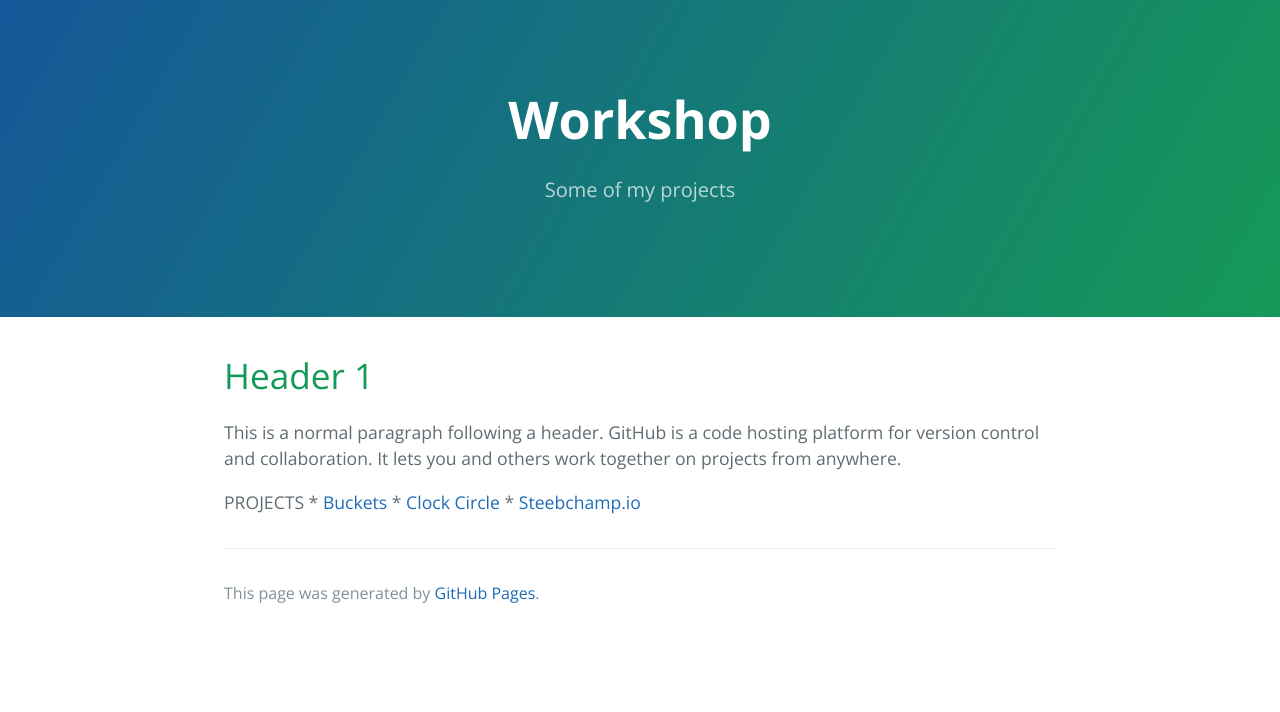
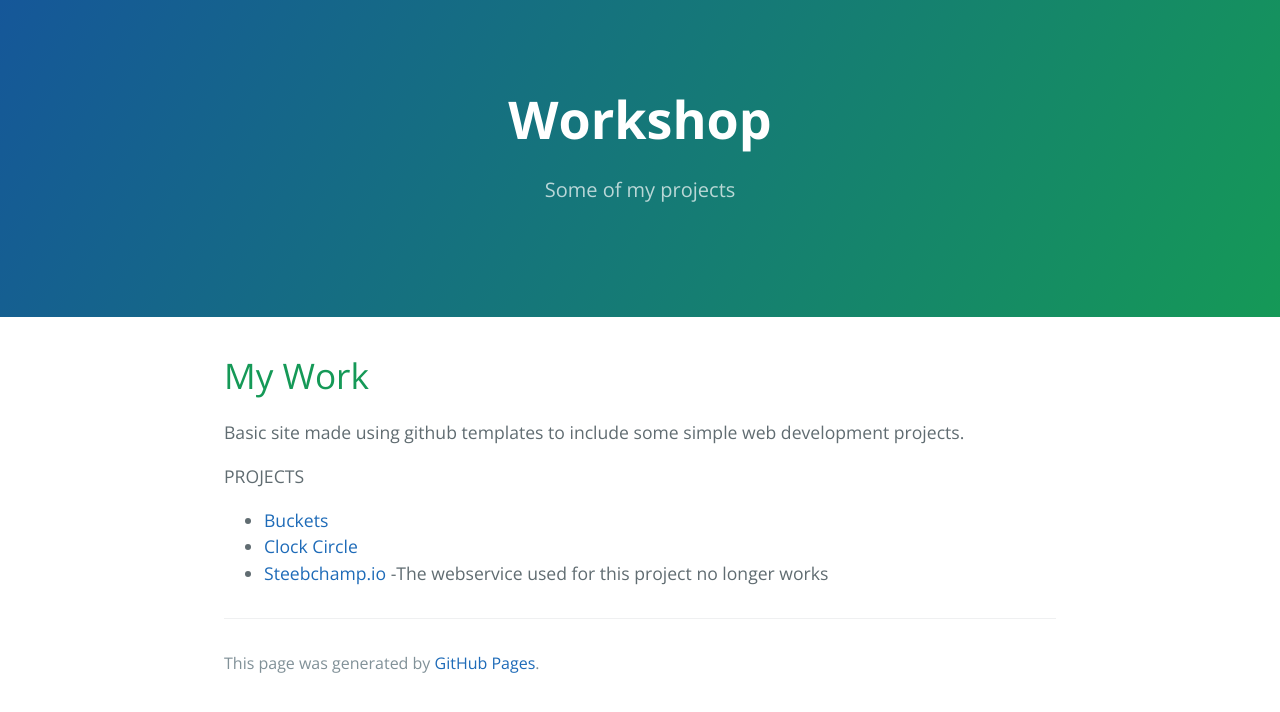
Before and after one commit to denk-o/denk-o.github.io, a Jekyll site: the page built from index.md, in a window 1280 px wide. Shown: the top 712 px of the page. Built offline with Jekyll 4.4.1, drawn with Linux system fonts in a browser that asks for light colours; our own code applies the rules of GitHub Pages for plain Markdown files.

Commit message:
basic site set up

```diff
--- a/index.md
+++ b/index.md
@@ -2,8 +2,12 @@
 layout: default
 ---
 
-# [](#header-1)Header 1
+# [](#header-1)My Work
 
-This is a normal paragraph following a header. GitHub is a code hosting platform for version control and collaboration. It lets you and others work together on projects from anywhere.
+Basic site made using github templates to include some simple web development projects.
 
-PROJECTS * [Buckets](https://denk-o.github.io/buckets) * [Clock Circle](https://denk-o.github.io/clock_circle) * [Steebchamp.io](https://denk-o.github.io/steebchamp.io)
+PROJECTS
+ * [Buckets](https://denk-o.github.io/buckets)
+ * [Clock Circle](https://denk-o.github.io/clock_circle)
+ * [Steebchamp.io](https://denk-o.github.io/steebchamp.io)
+  -The webservice used for this project no longer works
```
